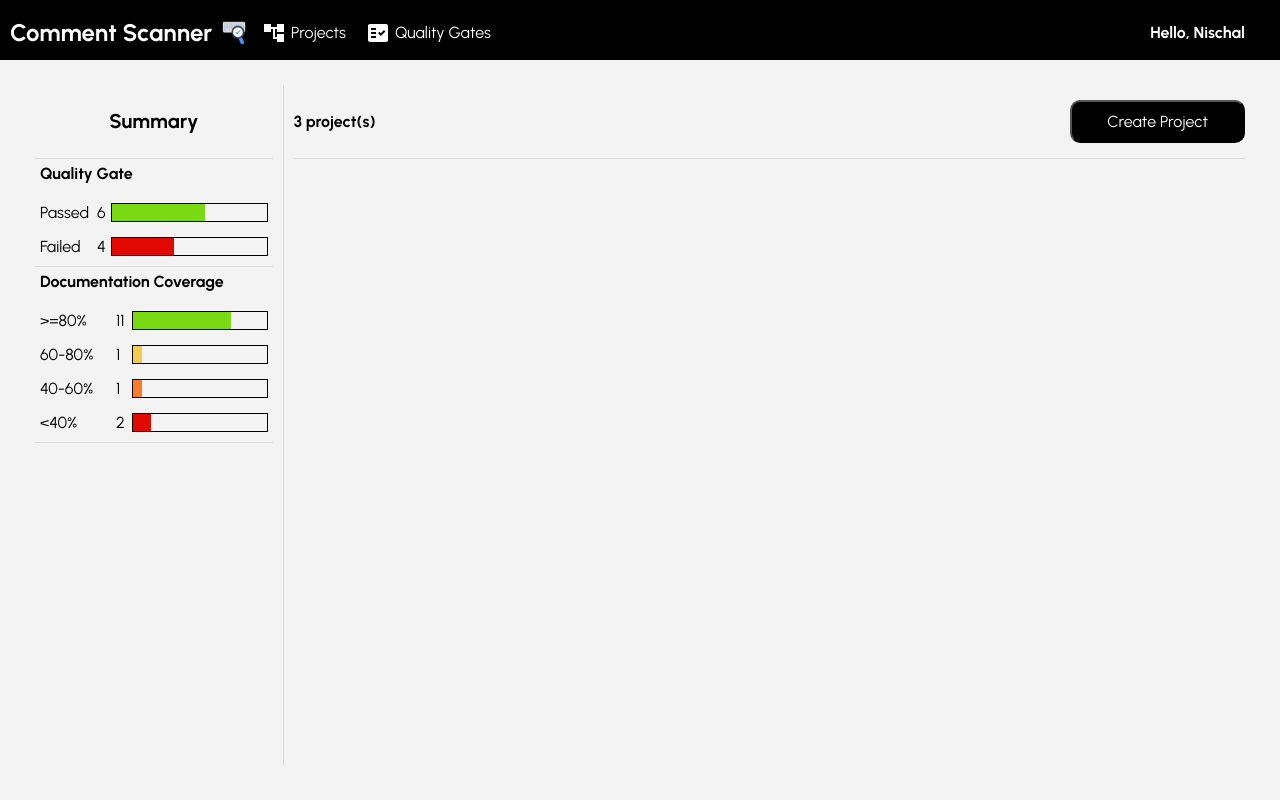
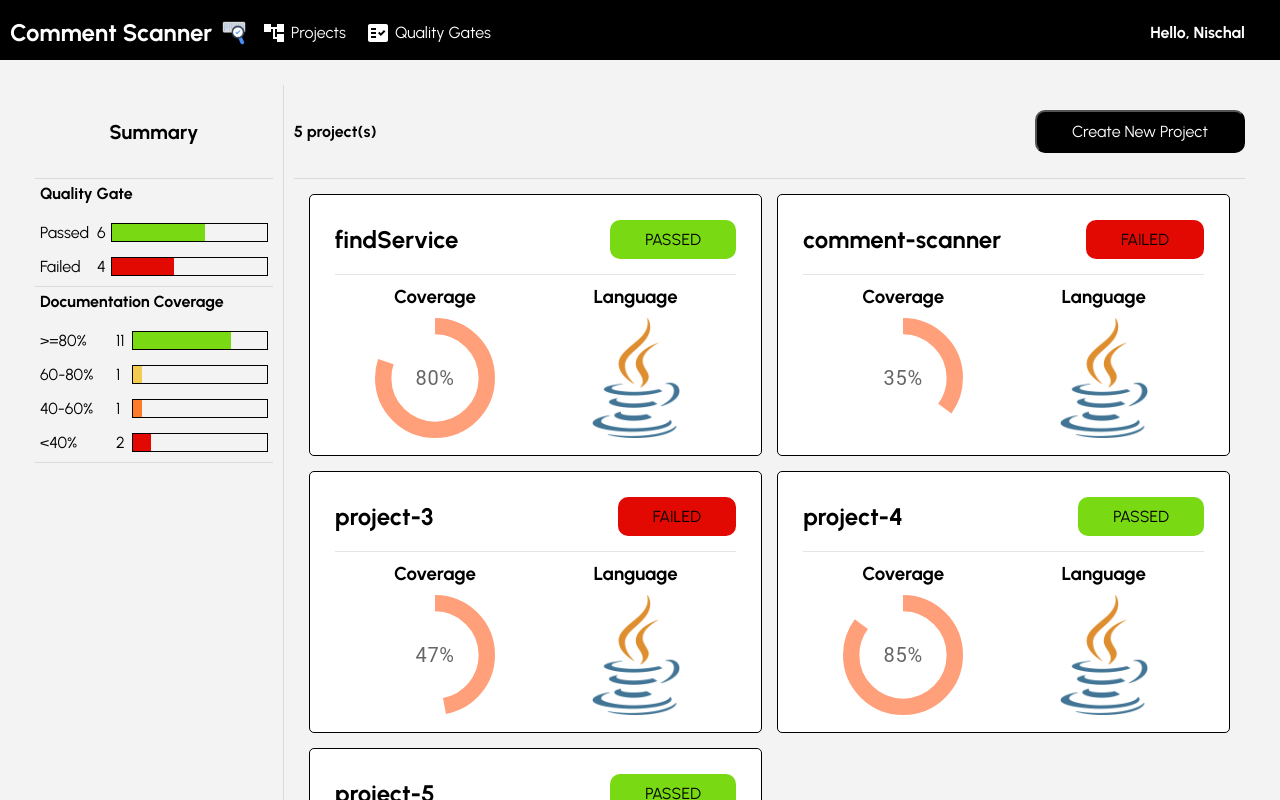
Before and after one commit to Nischal-S-Dwaral/comment-scanner-ui, a React (Create React App) app: page / in a window 1280 px wide. Shown: the top 800 px of the page. Built offline with nearby package versions, Linux system fonts and the light colour scheme.

Commit message:
Designing cards for Project Page

```diff
--- /dev/null
+++ b/src/components/CircularPercentageWithLabel.jsx
@@ -0,0 +1,45 @@
+import React from 'react';
+import {Box, CircularProgress, Typography} from "@mui/material";
+
+const CircularPercentageWithLabel = ({ percentage }) => {
+    return (
+        <Box
+            sx={{
+                width: '120px',
+                height: '120px',
+                position: 'relative',
+            }}
+        >
+            <CircularProgress
+                variant="determinate"
+                value={percentage}
+                thickness={6}
+                style={{ width: "100%", height: "100%", color: "lightsalmon" }}
+            />
+            <Box
+                sx={{
+                    position: 'absolute',
+                    top: '50%',
+                    left: '50%',
+                    transform: 'translate(-50%, -50%)',
+                    display: 'flex',
+                    alignItems: 'center',
+                    justifyContent: 'center',
+                    width: '100%',
+                    height: '100%',
+                }}
+            >
+                <Typography
+                    variant="caption"
+                    component="div"
+                    color="text.secondary"
+                    fontSize={20}
+                >
+                    {`${Math.round(percentage)}%`}
+                </Typography>
+            </Box>
+        </Box>
+    );
+};
+
+export default CircularPercentageWithLabel;
--- /dev/null
+++ b/src/components/ProjectSummary.jsx
@@ -0,0 +1,146 @@
+import React from 'react';
+import styled from "styled-components";
+import {greenColorCode, redColorCode} from "../constants";
+import CircularPercentageWithLabel from "./CircularPercentageWithLabel";
+
+const Container = styled.div `
+  display: flex;
+  width: 100%;
+`;
+
+const Left = styled.div `
+  flex: 1;
+  padding: 15px;
+`;
+
+const Right = styled.div `
+  flex: 1;
+  padding: 15px 15px 15px 0;
+`;
+
+const Card = styled.div `
+  height: 210px;
+  background-color: white;
+  border-radius: 5px;
+  border: 0.5px solid black;
+  margin-bottom: 15px;
+  padding: 25px;
+  cursor: pointer;
+  transition: all 0.2s ease;
+
+  &:hover {
+    transform: scale(1.05);
+  }
+`;
+
+const Top = styled.div `
+  display: flex;
+  justify-content: space-between;
+  padding-bottom: 15px;
+  border-bottom: 1px solid rgba(0, 0, 0, 0.1);
+  align-items: center;
+`;
+
+const ProjectName = styled.h2 ``;
+
+const QualityGateStatus = styled.div `
+  color: black;
+  background-color: ${(props) => (props.qualityGatePass === 'PASSED' ? greenColorCode : redColorCode)};
+  padding: 10px 35px;
+  font-size: 16px;
+  border-radius: 10px;
+`;
+
+const Bottom = styled.div `
+  display: flex;
+`;
+
+const CoverageContainer = styled.div `
+  flex: 1;
+  margin: 10px;
+  display: flex;
+  flex-direction: column;
+  align-items: center;
+`;
+
+const Text = styled.h3 `
+  margin-bottom: 10px;
+`;
+
+const LanguageContainer = styled.div `
+  flex: 1;
+  margin: 10px;
+  display: flex;
+  flex-direction: column;
+  align-items: center;
+`;
+
+const LanguageIcon = styled.img `
+  width: 120px;
+  height: 120px;
+`;
+
+const ProjectSummary = ({ projects }) => {
+
+    const projectColumn1Element = [];
+    const projectColumn2Element = [];
+
+    projects.forEach((element, index) => {
+        if (index % 2 === 0) {
+            projectColumn1Element.push(element);
+        } else {
+            projectColumn2Element.push(element);
+        }
+    });
+
+    return (
+        <Container>
+            <Left>
+                {projectColumn1Element.map((element) => (
+                    <Card key={element.id}>
+                        <Top>
+                            <ProjectName>{element.projectName}</ProjectName>
+                            <QualityGateStatus qualityGatePass={element.qualityGatePass}>
+                                {element.qualityGatePass}
+                            </QualityGateStatus>
+                        </Top>
+                        <Bottom>
+                            <CoverageContainer>
+                                <Text>Coverage</Text>
+                                <CircularPercentageWithLabel percentage={element.coveragePercentage} />
+                            </CoverageContainer>
+                            <LanguageContainer>
+                                <Text>Language</Text>
+                                <LanguageIcon src="/java.png" alt="Java" />
+                            </LanguageContainer>
+                        </Bottom>
+                    </Card>
+                ))}
+            </Left>
+            <Right>
+                {projectColumn2Element.map((element) => (
+                    <Card key={element.id}>
+                        <Top>
+                            <ProjectName>{element.projectName}</ProjectName>
+                            <QualityGateStatus qualityGatePass={element.qualityGatePass}>
+                                {element.qualityGatePass}
+                            </QualityGateStatus>
+                        </Top>
+                        <Bottom>
+                            <CoverageContainer>
+                                <Text>Coverage</Text>
+                                <CircularPercentageWithLabel percentage={element.coveragePercentage} />
+                            </CoverageContainer>
+                            <LanguageContainer>
+                                <Text>Language</Text>
+                                <LanguageIcon src="/java.png" alt="Java" />
+                            </LanguageContainer>
+                        </Bottom>
+                    </Card>
+                ))}
+            </Right>
+        </Container>
+    );
+};
+
+export default ProjectSummary;
--- /dev/null
+++ b/src/data.js
@@ -0,0 +1,37 @@
+export const projectsData = [
+    {
+        id: 1,
+        projectName: "findService",
+        qualityGatePass: "PASSED",
+        coveragePercentage: 80,
+        language: "Java"
+    },
+    {
+        id: 2,
+        projectName: "comment-scanner",
+        qualityGatePass: "FAILED",
+        coveragePercentage: 35,
+        language: "Java"
+    },
+    {
+        id: 3,
+        projectName: "project-3",
+        qualityGatePass: "FAILED",
+        coveragePercentage: 47,
+        language: "Java"
+    },
+    {
+        id: 4,
+        projectName: "project-4",
+        qualityGatePass: "PASSED",
+        coveragePercentage: 85,
+        language: "Java"
+    },
+    {
+        id: 5,
+        projectName: "project-5",
+        qualityGatePass: "PASSED",
+        coveragePercentage: 95,
+        language: "Java"
+    }
+]
--- a/src/pages/Projects.jsx
+++ b/src/pages/Projects.jsx
@@ -4,6 +4,8 @@ import Navbar from "../components/Navbar";
 import QualityGateProjectsSummary from "../components/QualityGateProjectsSummary";
 import CoverageProjectsSummary from "../components/CoverageProjectsSummary";
 import {useNavigate} from "react-router-dom";
+import {projectsData} from "../data";
+import ProjectSummary from "../components/ProjectSummary";
 
 const Container = styled.div `
 `;
@@ -64,6 +66,10 @@ const CreateProjectButton = styled.button `
   cursor: pointer;
 `;
 
+const Bottom = styled.div `
+  display: flex;
+`;
+
 const Projects = () => {
 
     const navigate = useNavigate();
@@ -71,6 +77,8 @@ const Projects = () => {
     const handleCreateProjectButton = () => {
         navigate("/projects/create", { replace: true });
     }
+
+    const data=projectsData
 
     return (
         <Container>
@@ -84,11 +92,14 @@ const Projects = () => {
                     </Sidebar>
                     <MainContainer>
                         <Top>
-                            <TotalProjectsText>3 project(s)</TotalProjectsText>
+                            <TotalProjectsText>{data.length} project(s)</TotalProjectsText>
                             <CreateProjectButton onClick={handleCreateProjectButton}>
-                                Create Project
+                                Create New Project
                             </CreateProjectButton>
                         </Top>
+                        <Bottom>
+                            <ProjectSummary projects={data} />
+                        </Bottom>
                     </MainContainer>
                 </ProjectsContainer>
             </Main>
```
Also changed, not shown: public/java.png (added).
